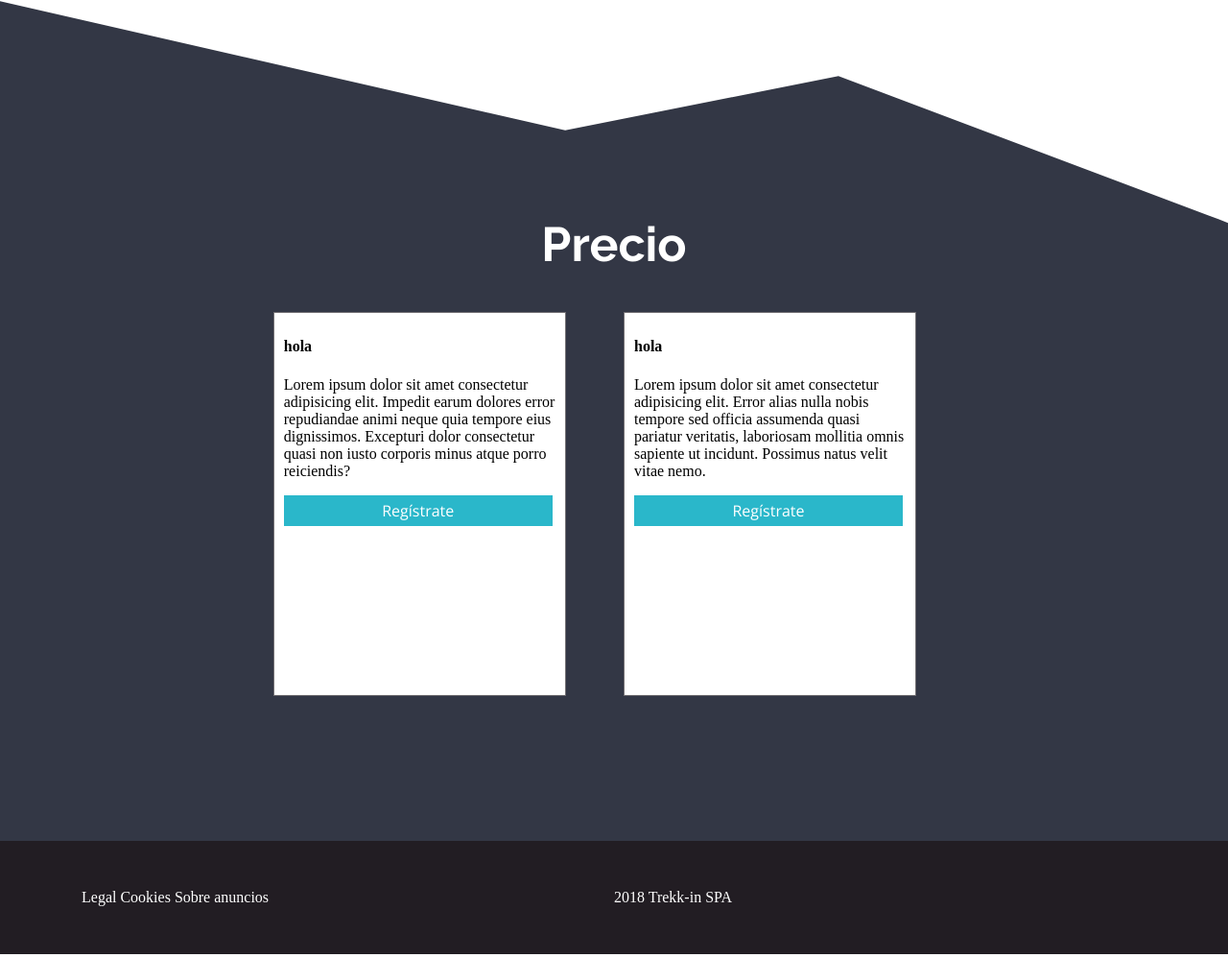
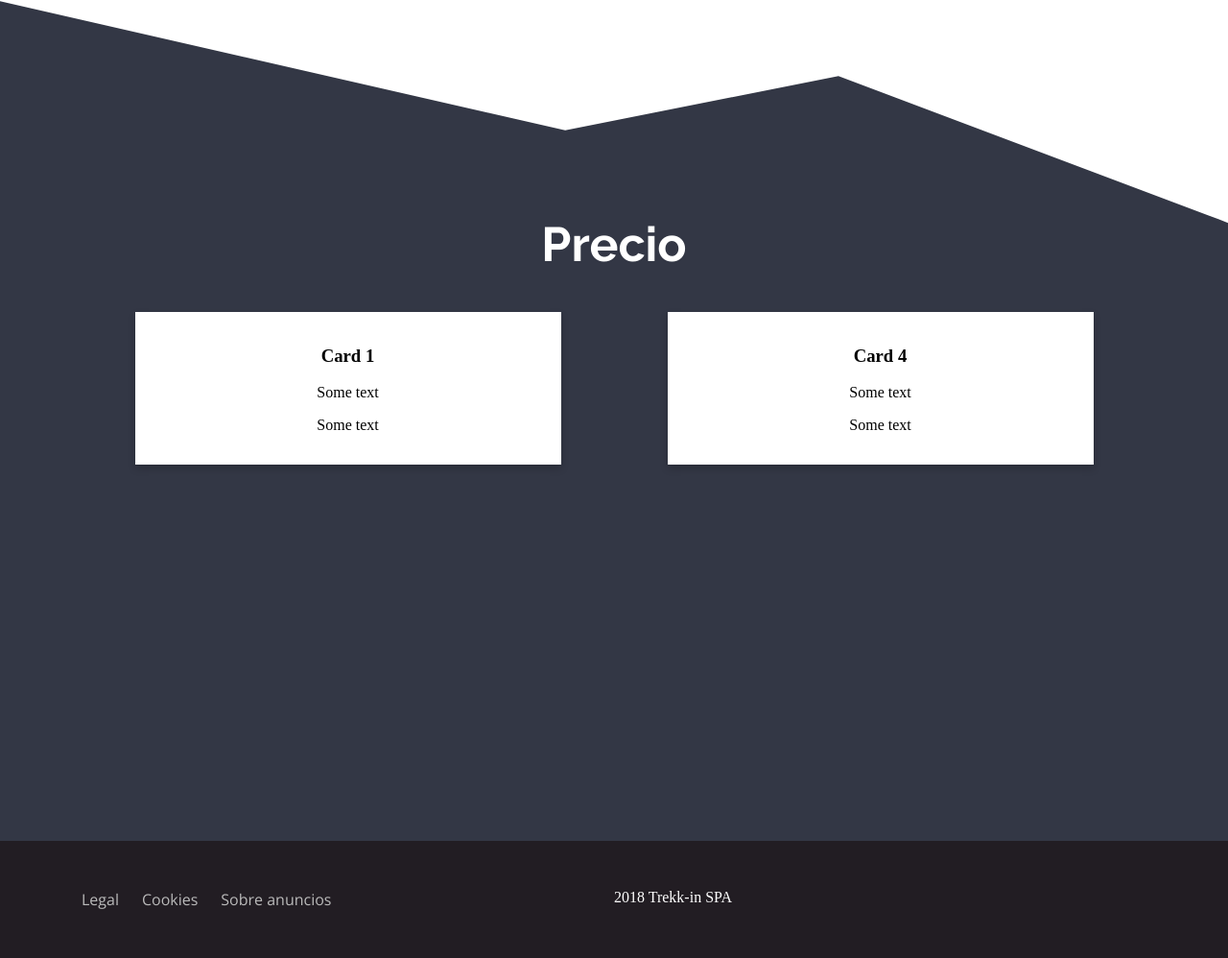
Before and after one commit to diazmclaudio/DL-StartupTreek, a plain HTML site: page index.html in a window 1280 px wide. Shown: the part 1300-2298 px from the top of the page at 96% size. Drawn offline with nearby package versions, Linux system fonts and the light colour scheme.

Commit message:
mejoras de footer, precios, caracteristicas

```diff
--- a/index.html
+++ b/index.html
@@ -65,9 +65,9 @@
         </main>
         <section class="caracteristicas">
             <div class="container">
-                <h1>hola</h1>
+                <h1>Características</h1>
                 <div class="row">
-                    <div class="col-xs-12 col-md-6">
+                    <div class="caracteristicas--center col-xs-12 col-md-6">
                         <svg
                             width="318"
                             height="165"
@@ -94,7 +94,7 @@
                             </g>
                         </svg>
                     </div>
-                    <div class="col-xs-12 col-md-6">
+                    <div class="aracteristicas--center col-xs-12 col-md-6">
                         <h2>Estadisticas de tu progreso</h2>
                         <p>
                             Lorem ipsum dolor sit amet, consectetur adipisicing
@@ -115,45 +115,21 @@
                 <div class="row">
                         <div class="col-xs-12 col-md-6">
                             <!-- card 1 -->
-                        <div class="card card--right">
-                            <div class="card-box">
-                                <h4>hola</h4>
-                                <p>
-                                    Lorem ipsum dolor sit amet consectetur
-                                    adipisicing elit. Impedit earum dolores
-                                    error repudiandae animi neque quia tempore
-                                    eius dignissimos. Excepturi dolor
-                                    consectetur quasi non iusto corporis minus
-                                    atque porro reiciendis?
-                                </p>
-                                <button
-                                    class="button button-primary--lg"
-                                    type="button"
-                                >
-                                    Regístrate
-                                </button>
+                            <div class="column">
+                                <div class="card">
+                                    <h3>Card 1</h3>
+                                    <p>Some text</p>
+                                    <p>Some text</p>
                                 </div>
                             </div>
                         </div>
                         <div class="col-xs-12 col-md-6">
                             <!-- card 2 -->
-                        <div class="card card--left">
-                            <div class="card-box">
-                                <h4>hola</h4>
-                                <p>
-                                    Lorem ipsum dolor sit amet consectetur
-                                    adipisicing elit. Error alias nulla nobis
-                                    tempore sed officia assumenda quasi pariatur
-                                    veritatis, laboriosam mollitia omnis
-                                    sapiente ut incidunt. Possimus natus velit
-                                    vitae nemo.
-                                </p>
-                                <button
-                                    class="button button-primary--lg"
-                                    type="button"
-                                >
-                                    Regístrate
-                                </button>
+                            <div class="column">
+                                <div class="card">
+                                    <h3>Card 4</h3>
+                                    <p>Some text</p>
+                                    <p>Some text</p>
                                 </div>
                             </div>
                         </div>
@@ -163,12 +139,12 @@
         <footer class="footer">
             <div class="container">
                 <div class="row">
-                    <div class="col-xs-12 col-md-6">
+                    <div class="footer--left col-xs-12 col-md-6">
                         <span>Legal</span>
                         <span>Cookies</span>
                         <span>Sobre anuncios</span>
                     </div>
-                    <div class="col-xs-12 col-md-6">
+                    <div class="footer-right col-xs-12 col-md-6">
                         2018 Trekk-in SPA
                     </div>
                 </div>
--- a/sass/components/_cards.scss
+++ b/sass/components/_cards.scss
@@ -1,27 +1,34 @@
-.card {
-     /* Add shadows to create the "card" effect */
-     border: 1px solid $nickel;
-     background-color: $white;
-     max-width: 55%;
-     height: 400px;
-     margin-left: 10px;
-     &:hover {
-          box-shadow: 8px 8px 16px 8px rgba(0,0,0,0.1);
-        }
-   }
-   .card-box {
-     padding-top: 5px;
-     padding-bottom: 5px;
-     padding-left: 10px;
-     padding-right: 10px;
+/* Float four columns side by side */
+.column {
+     margin-left: auto;
+     margin-right: auto;
+    width: 80%;
 }
 
-.card--left{
-     float: left;
-     margin-right: 40px;
+/* Remove extra left and right margins, due to padding */
+.wrapper {
+    &:after {
+        content: "";
+        display: table;
+        clear: both;
+    }
 }
 
-.card--right{
-     float: right;
-     margin-right: 50px;
+/* Responsive columns */
+@media screen and (max-width: 600px) {
+    .column {
+         margin-left: auto;
+         margin-right: auto;
+        width: 80%;
+        display: block;
+        margin-bottom: 20px;
+    }
 }
+
+/* Style the counter cards */
+.card {
+    box-shadow: 0 4px 8px 0 rgba(0, 0, 0, 0.2);
+    padding: 16px;
+    text-align: center;
+    background-color: $white;
+}
--- a/sass/layout/_caracteristicas.scss
+++ b/sass/layout/_caracteristicas.scss
@@ -1,3 +1,14 @@
-img {
-     max-width: 100%;
- }
+.caracteristicas{
+    img {
+        max-width: 100%;
+    }
+    h1{
+        text-align: center;
+    }
+
+}
+
+.caracteristicas--center{
+    margin-left: auto;
+    margin-right: auto;
+}
--- a/sass/layout/_footer.scss
+++ b/sass/layout/_footer.scss
@@ -1,5 +1,14 @@
 .footer{
+     max-width: 100%;
      background-color: $raising-black;
      color: $white;
      padding: 50px 0;
+
+     span{
+          margin-right: 20px;
+          font-size: $medium;
+          font-family: $open-sans;
+          font-weight: $regular;
+          color:$gray
+     }
 }
```
Also changed, not shown: css/main.css, 2 other files. Lines whose indentation alone changed are shown as unchanged.
